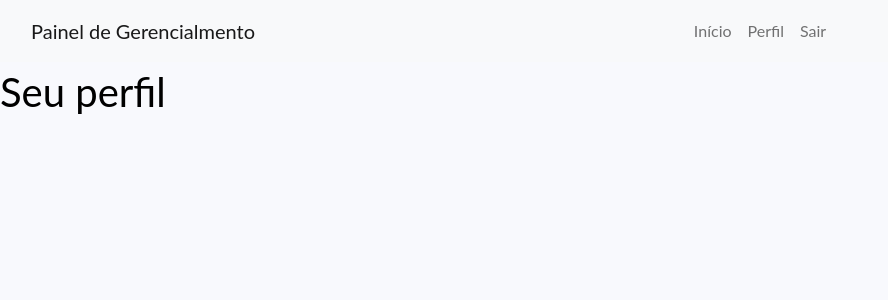
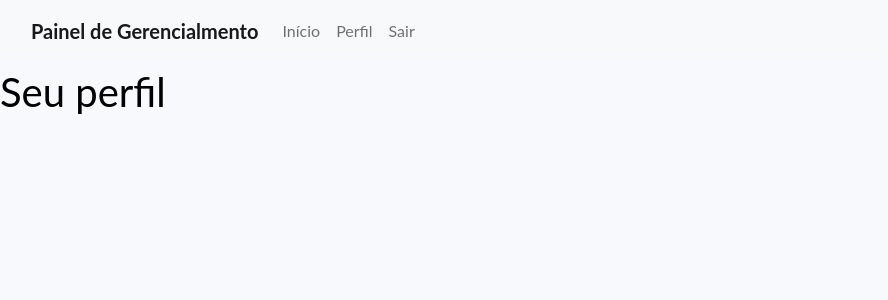
Before and after one commit to habilidebob/Produtosa, a PHP site: page /admin/painel/perfil.php in a window 1280 px wide. Shown: the top 300 px of the page, without its empty margins (0-888 px from the left). Run offline with PHP 8.4, Linux system fonts and the light colour scheme; the visitor is signed in with stand-in values (Sample User, id 1); style sheets or scripts are compiled from the project's sources.

Commit message:
Update cabecalho.php

```diff
--- a/admin/painel/includes/cabecalho.php
+++ b/admin/painel/includes/cabecalho.php
@@ -12,11 +12,11 @@
     <!-- Barra de navegação -->
     <nav class="navbar navbar-expand-lg bg-light">
   <div class="container-fluid">
-    <a class="navbar-brand" href="#">Painel de Gerencialmento</a>
+    <a class="navbar-brand fw-bolder" href="#">Painel de Gerencialmento</a>
     <button class="navbar-toggler" type="button" data-bs-toggle="collapse" data-bs-target="#navbarNavDropdown" aria-controls="navbarNavDropdown" aria-expanded="false" aria-label="Toggle navigation">
       <span class="navbar-toggler-icon"></span>
     </button>
-    <div class="collapse navbar-collapse d-flex justify-content-center" id="navbarNavDropdown">
+    <div class="collapse navbar-collapse d-flex justify-content-start" id="navbarNavDropdown">
       <ul class="navbar-nav">
         <li class="nav-item">
           <a class="nav-link" aria-current="page" href="index.php">Início</a>
```
